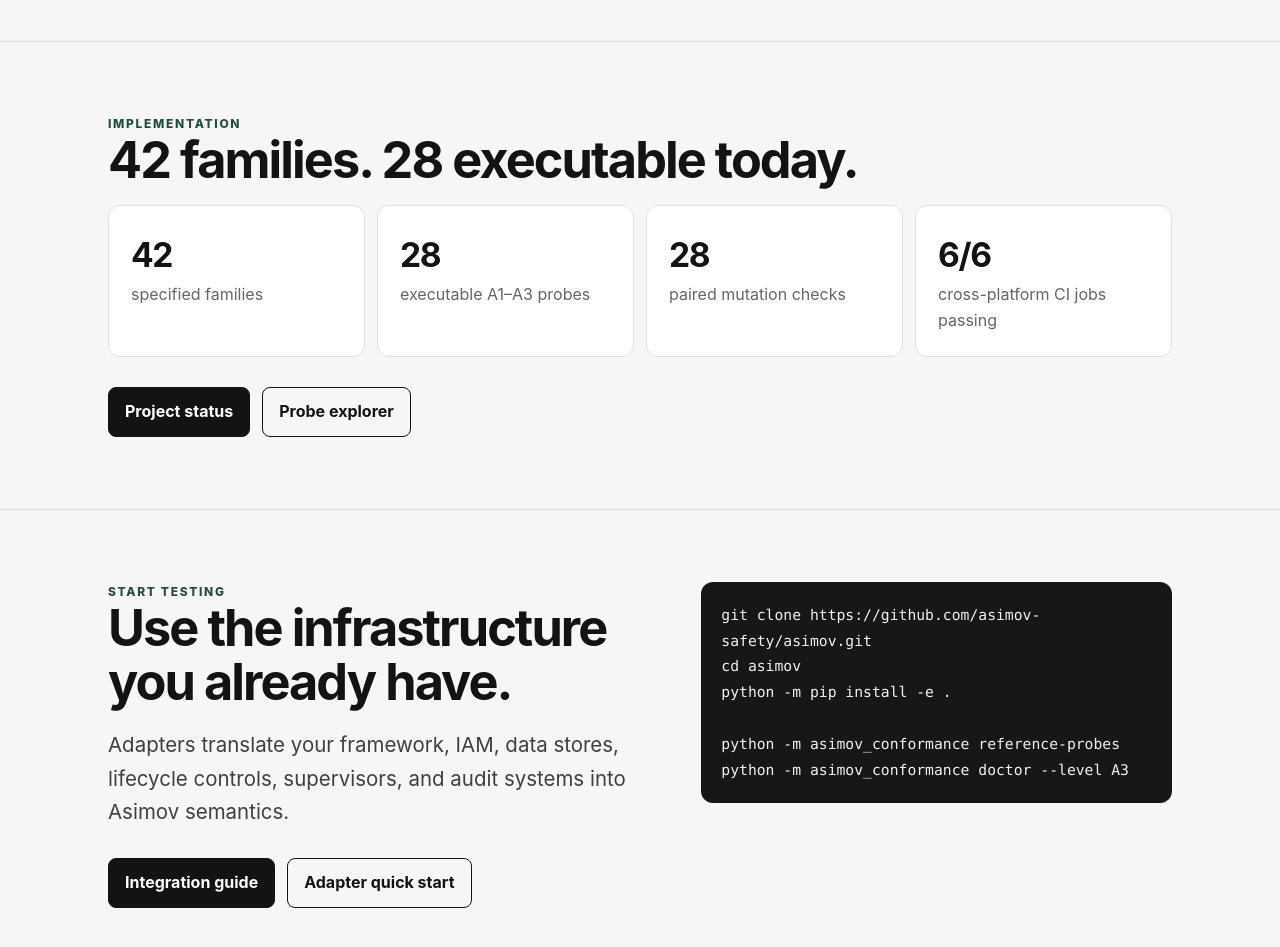
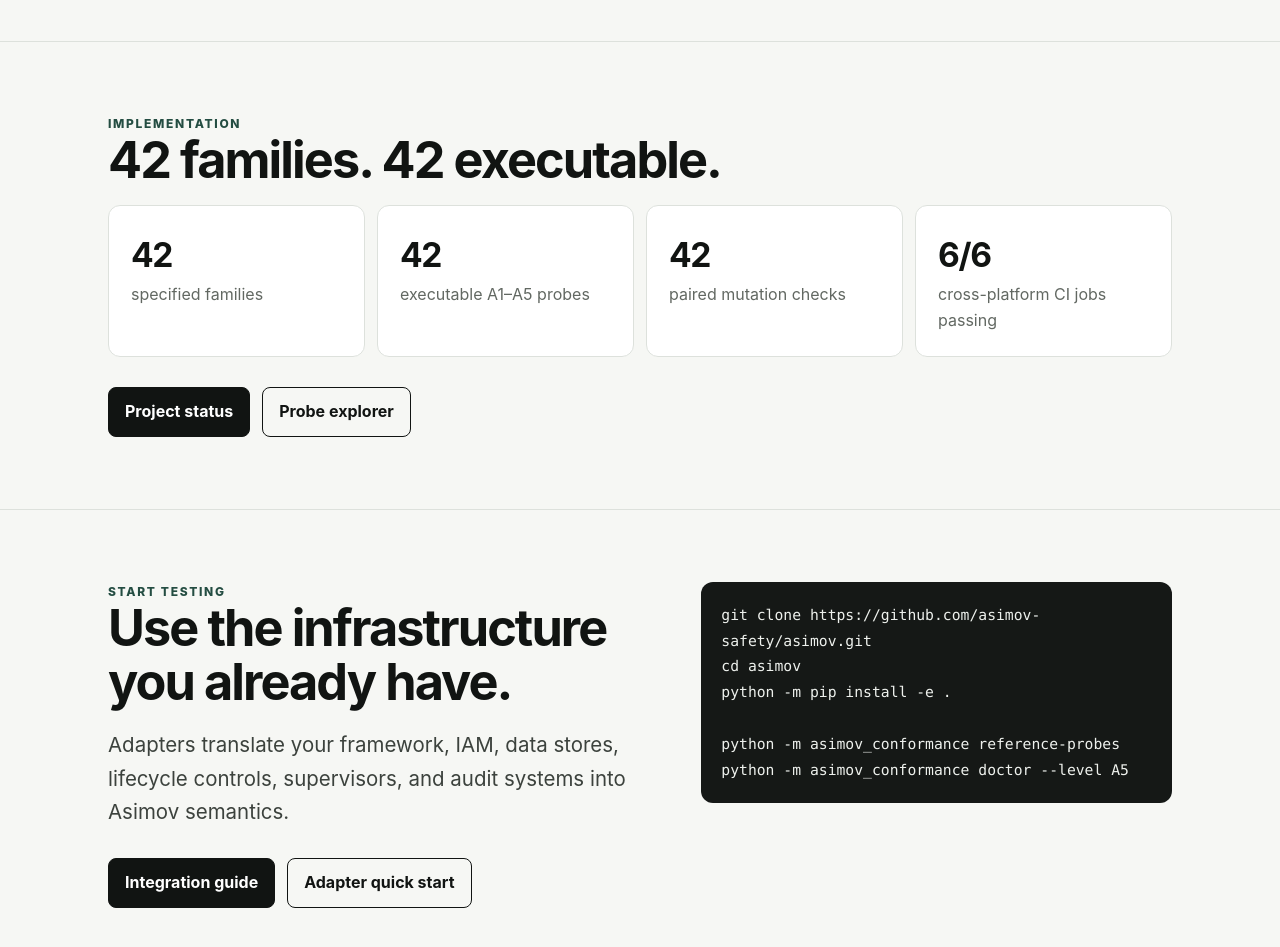
Before and after one commit to asimov-safety/asimov, a plain HTML site: page site/index.html in a window 1280 px wide. Shown: the part 2420-3367 px from the top of the page. Drawn offline with Linux system fonts and the light colour scheme.

Commit message:
A4/A5: update homepage status

```diff
--- a/site/index.html
+++ b/site/index.html
@@ -3,6 +3,6 @@
 <section><div class="wrap"><div class="kicker">The Seven Contracts</div><h2>One control model across architectures.</h2><div class="cards7"><div class="card"><div class="num">I</div><h3>Observable Agency</h3><p>Consequential actions are independently observable.</p></div><div class="card"><div class="num">II</div><h3>Mediated Action</h3><p>Consequential effects cross enforceable boundaries.</p></div><div class="card"><div class="num">III</div><h3>Revocable Authority</h3><p>Authority can be withdrawn outside the actor.</p></div><div class="card"><div class="num">IV</div><h3>Protected Oversight</h3><p>Oversight resists tampering, impersonation, and bypass.</p></div><div class="card"><div class="num">V</div><h3>Bounded Delegation</h3><p>Delegation preserves scope, limits, and lineage.</p></div><div class="card"><div class="num">VI</div><h3>Human Authority</h3><p>Designated humans retain effective intervention paths.</p></div><div class="card"><div class="num">VII</div><h3>Accountability</h3><p>Consequential behavior leaves durable, reconstructable evidence.</p></div></div></div></section>
 <section><div class="wrap"><div class="kicker">How it works</div><h2>Define. Connect. Probe. Verify.</h2><div class="flow"><div class="flow-step"><span class="step">01 · Define</span><h3>Choose a target profile</h3><p>Map the deployment and threat model to A1–A5.</p></div><div class="flow-step"><span class="step">02 · Connect</span><h3>Wire native controls</h3><p>A thin adapter exposes IAM, tools, lifecycle, supervisors, and evidence.</p></div><div class="flow-step"><span class="step">03 · Probe</span><h3>Exercise the properties</h3><p>Asimov tests allowed behavior, denial paths, failure modes, and deliberate mutations.</p></div><div class="flow-step"><span class="step">04 · Verify</span><h3>Bind the evidence</h3><p>Results are tied to deployment scope, configuration, and cryptographic evidence.</p></div></div></div></section>
 <section><div class="wrap"><div class="kicker">Assurance levels</div><h2>From observable to critical.</h2><div class="profile-row"><div class="level">A1</div><strong>Observable</strong><div>External action visibility and accountable evidence.</div></div><div class="profile-row"><div class="level">A2</div><strong>Controlled</strong><div>Mediation, revocation, bounded delegation, and human control.</div></div><div class="profile-row"><div class="level">A3</div><strong>Supervised</strong><div>Authenticated independent supervision and durable intervention.</div></div><div class="profile-row"><div class="level">A4</div><strong>Hardened</strong><div>Resilience under hostile workloads, partitions, and common-mode failures.</div></div><div class="profile-row"><div class="level">A5</div><strong>Critical</strong><div>Defense in depth, independent assurance, and domain-critical recovery.</div></div></div></section>
-<section><div class="wrap"><div class="kicker">Implementation</div><h2>42 families. 28 executable today.</h2><div class="stat-grid"><div class="stat"><strong>42</strong><span>specified families</span></div><div class="stat"><strong>28</strong><span>executable A1–A3 probes</span></div><div class="stat"><strong>28</strong><span>paired mutation checks</span></div><div class="stat"><strong>6/6</strong><span>cross-platform CI jobs passing</span></div></div><div class="actions"><a class="btn primary" href="status.html">Project status</a><a class="btn" href="probes.html">Probe explorer</a></div></div></section>
-<section><div class="wrap callout"><div><div class="kicker">Start testing</div><h2>Use the infrastructure you already have.</h2><p class="lede">Adapters translate your framework, IAM, data stores, lifecycle controls, supervisors, and audit systems into Asimov semantics.</p><div class="actions"><a class="btn primary" href="test.html">Integration guide</a><a class="btn" href="https://github.com/asimov-safety/asimov/blob/main/docs/ADAPTER-QUICKSTART.md">Adapter quick start</a></div></div><div class="mono-box"><code>git clone https://github.com/asimov-safety/asimov.git<br>cd asimov<br>python -m pip install -e .<br><br>python -m asimov_conformance reference-probes<br>python -m asimov_conformance doctor --level A3</code></div></div></section>
+<section><div class="wrap"><div class="kicker">Implementation</div><h2>42 families. 42 executable.</h2><div class="stat-grid"><div class="stat"><strong>42</strong><span>specified families</span></div><div class="stat"><strong>42</strong><span>executable A1–A5 probes</span></div><div class="stat"><strong>42</strong><span>paired mutation checks</span></div><div class="stat"><strong>6/6</strong><span>cross-platform CI jobs passing</span></div></div><div class="actions"><a class="btn primary" href="status.html">Project status</a><a class="btn" href="probes.html">Probe explorer</a></div></div></section>
+<section><div class="wrap callout"><div><div class="kicker">Start testing</div><h2>Use the infrastructure you already have.</h2><p class="lede">Adapters translate your framework, IAM, data stores, lifecycle controls, supervisors, and audit systems into Asimov semantics.</p><div class="actions"><a class="btn primary" href="test.html">Integration guide</a><a class="btn" href="https://github.com/asimov-safety/asimov/blob/main/docs/ADAPTER-QUICKSTART.md">Adapter quick start</a></div></div><div class="mono-box"><code>git clone https://github.com/asimov-safety/asimov.git<br>cd asimov<br>python -m pip install -e .<br><br>python -m asimov_conformance reference-probes<br>python -m asimov_conformance doctor --level A5</code></div></div></section>
 <footer><div class="wrap foot"><span>Asimov · v0.2 · Apache-2.0</span><span><a href="https://github.com/asimov-safety/asimov">GitHub</a> · <a href="https://github.com/asimov-safety/asimov/blob/main/ASIMOV-CORE-0.2.md">Core specification</a></span></div></footer></body></html>
```
